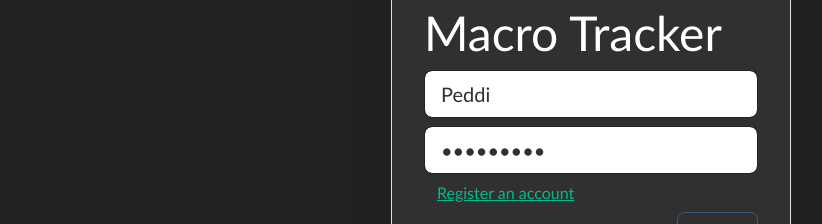
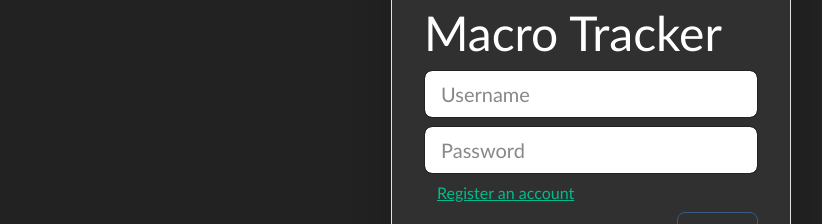
Before and after one commit to JoachimTislov/Portfolio, a Vue app: page /macro-tracker/login in a window 1280 px wide. Shown: the part 309-533 px from the top of the page, without its empty margins (49-871 px from the left). Built offline with nearby package versions, Linux system fonts and the light colour scheme; what vue3-apexcharts would draw is missing.

Commit message:
Update initVariables.ts
Forgot to remove password and username to the test account

```diff
--- a/src/Logic/MacroTracker/initVariables.ts
+++ b/src/Logic/MacroTracker/initVariables.ts
@@ -60,8 +60,8 @@ export const alertMessage = ref<string>('')
 export const alertClassName = ref<string>('')
 
 const storedUsername = localStorage.getItem('username')
-export const username = ref<string>(storedUsername ? storedUsername : 'Peddi')
-export const password = ref<string>('peder@123')
+export const username = ref<string>(storedUsername ? storedUsername : '')
+export const password = ref<string>('')
 
 export const change_password_validation: Validation_array = reactive({
   old_password: false,
```
